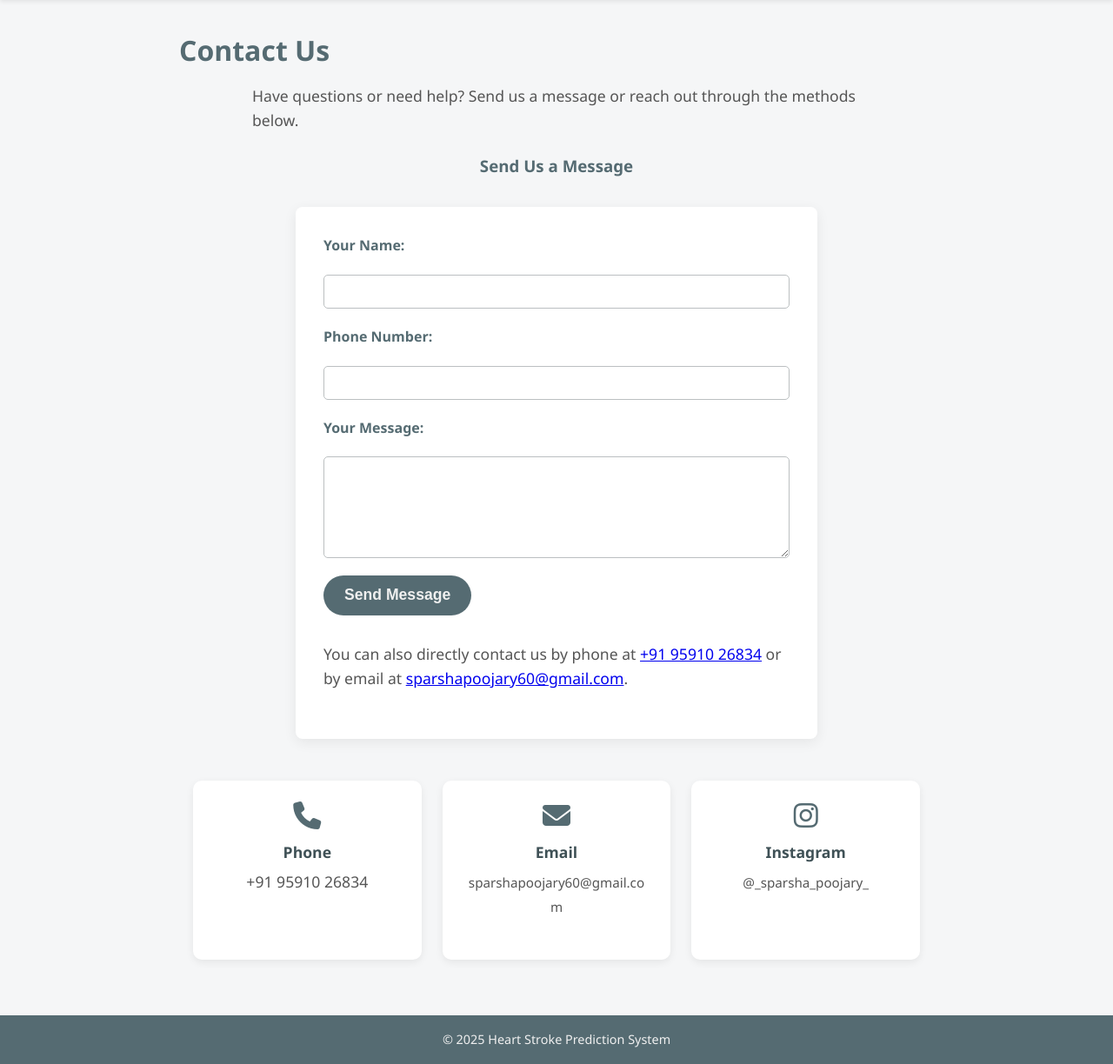
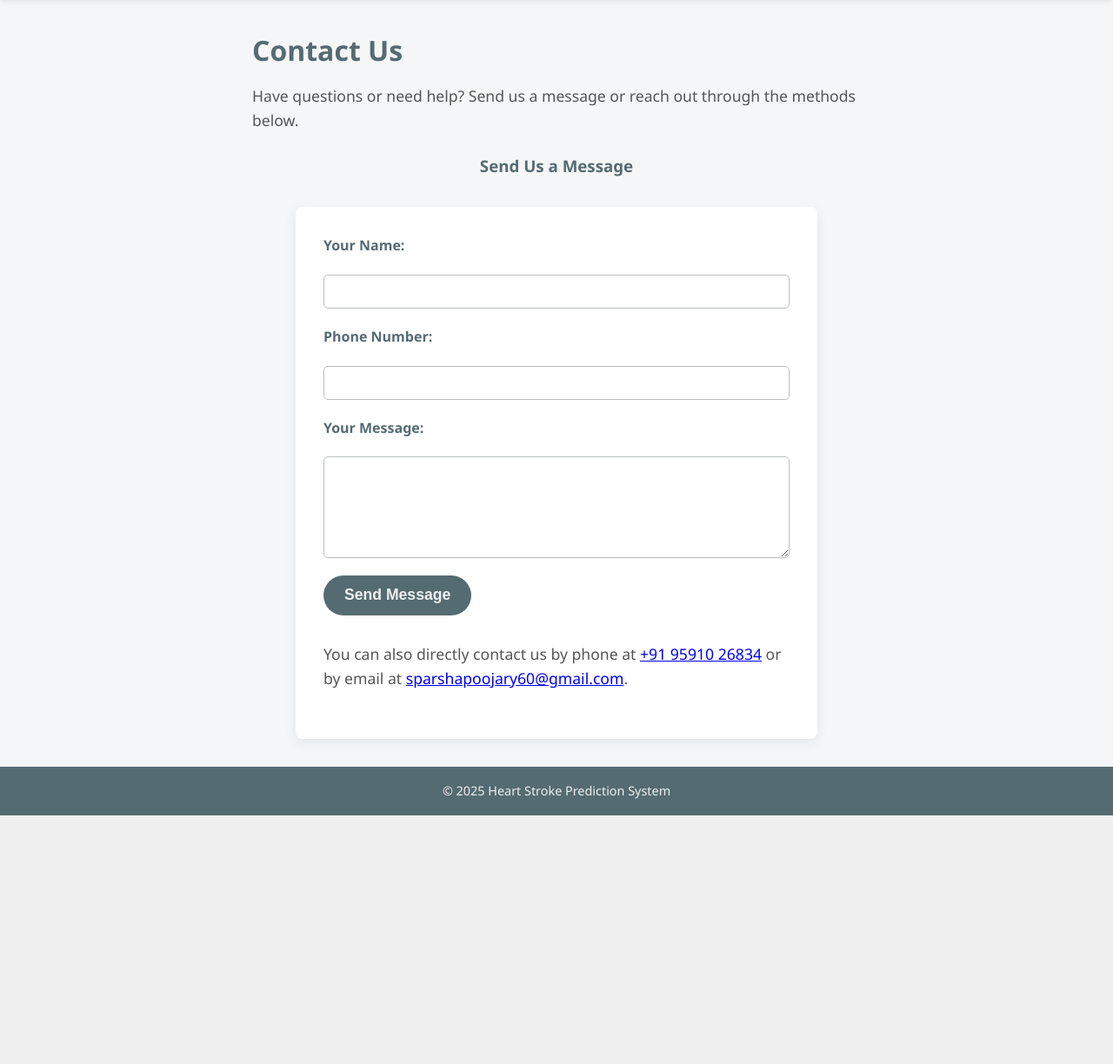
Before and after one commit to sparsha-lab/stroke-prediction, a Flask app: page /contact in a window 1280 px wide. Shown: the part 78-1302 px from the top of the page at 87% size. After the commit the page ends 1016 px from the top, so only its background shows below. Run offline with Flask 3, Linux system fonts and the light colour scheme; parts of the project's set-up code (start-up, migrations or seed data) failed here and were passed over.

Commit message:
Update contact.html

```diff
--- a/templates/contact.html
+++ b/templates/contact.html
@@ -48,25 +48,6 @@
             </p>
         </form>
     </div>
-
-    <!-- Contact Info Cards -->
-    <div class="contact-grid">
-        <div class="contact-card">
-            <i class="fas fa-phone"></i>
-            <h3>Phone</h3>
-            <p>+91 95910 26834</p>
-        </div>
-        <div class="contact-card">
-            <i class="fas fa-envelope"></i>
-            <h3>Email</h3>
-            <p><a href="mailto:sparshapoojary60@gmail.com">sparshapoojary60@gmail.com</a></p>
-        </div>
-        <div class="contact-card">
-            <i class="fab fa-instagram"></i>
-            <h3>Instagram</h3>
-            <p><a href="https://www.instagram.com/_sparsha_poojary_/" target="_blank">@_sparsha_poojary_</a></p>
-        </div>
-    </div>
 </section>
 
 <footer>
```
